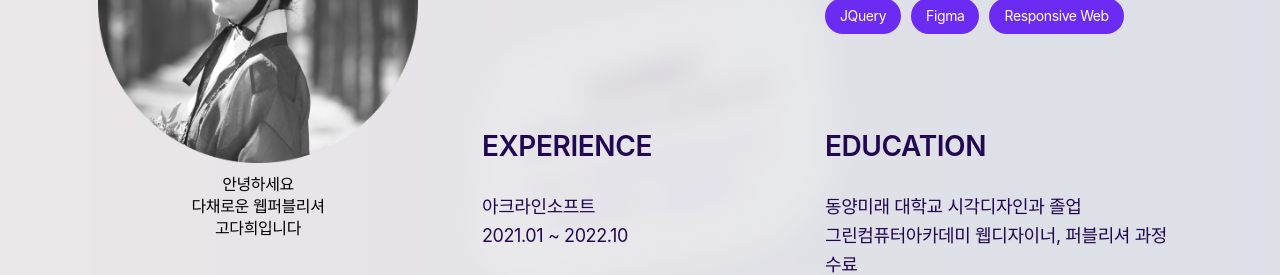
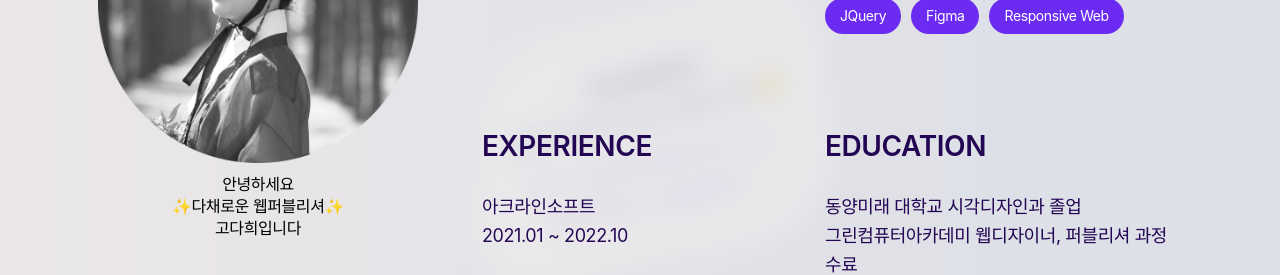
Before and after one commit to godahui/portfolio-pjt, a React (Create React App) app in the folder my-portfolio/: page /contact in a window 1280 px wide. Both pictures are taken after a click on the button "ABOUT". Shown: the part 247-522 px from the top of the page. Built offline with nearby package versions, Linux system fonts and the light colour scheme.

Commit message:
3차 배포

```diff
--- a/my-portfolio/src/components/About.tsx
+++ b/my-portfolio/src/components/About.tsx
@@ -25,7 +25,7 @@ export const About = () => {
           <ImageWrap>
             <img src={profile} alt="프로필 이미지" />
             <p>안녕하세요</p>
-            <p>다채로운 웹퍼블리셔</p>
+            <p>✨다채로운 웹퍼블리셔✨</p>
             <p>고다희입니다</p>
           </ImageWrap>
           <ProfileWrap>
--- a/my-portfolio/src/components/Contact.tsx
+++ b/my-portfolio/src/components/Contact.tsx
@@ -62,7 +62,7 @@ export const Contact = () => {
       >
         <div>
           <h3>Contact</h3>
-          <strong>끝까지 봐주셔서 감사합니다!</strong>
+          <strong>끝까지 봐주셔서 감사합니다!😁</strong>
           <button
             title="Email copy"
             onClick={() => doCopy("ekgml0676@naver.com")}
```
